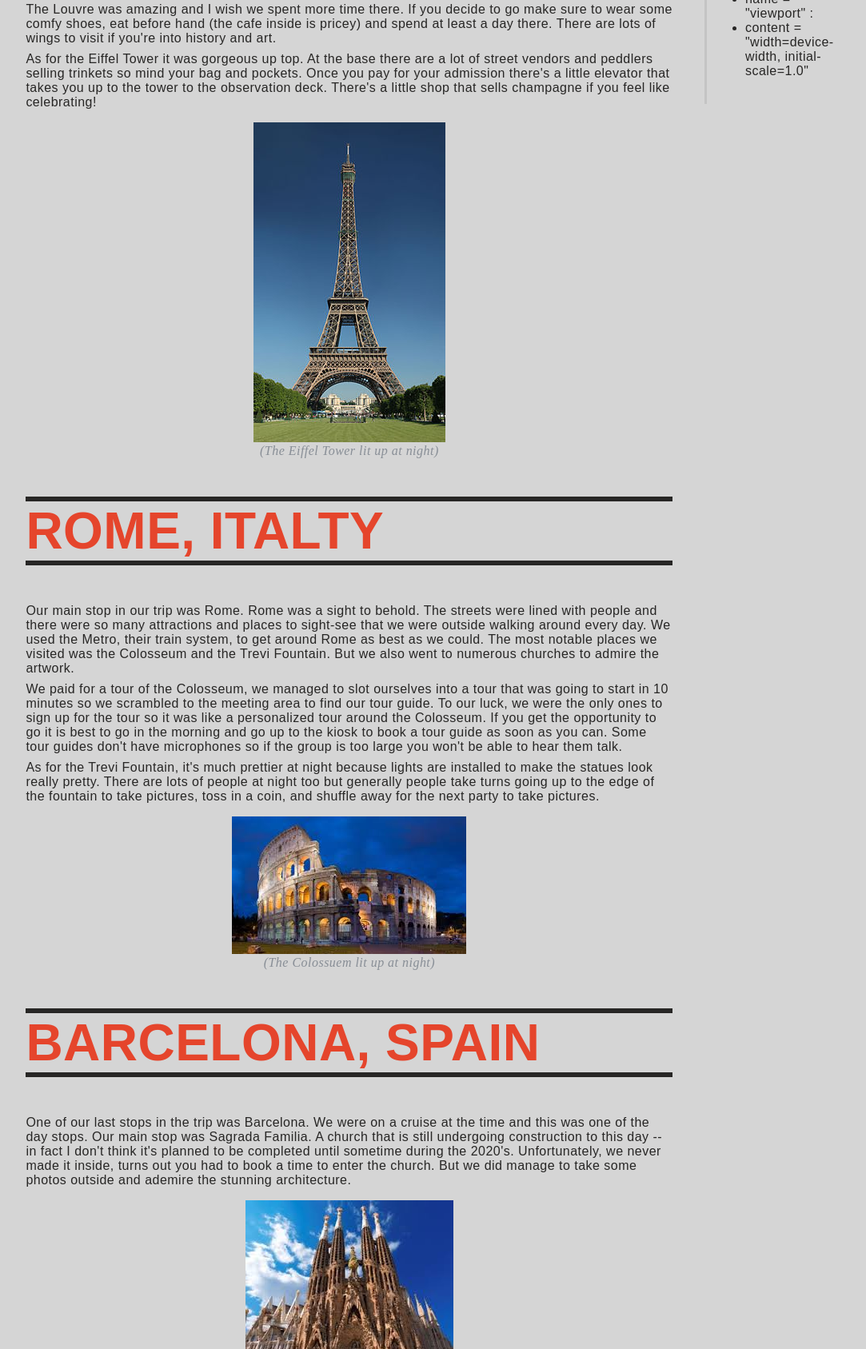
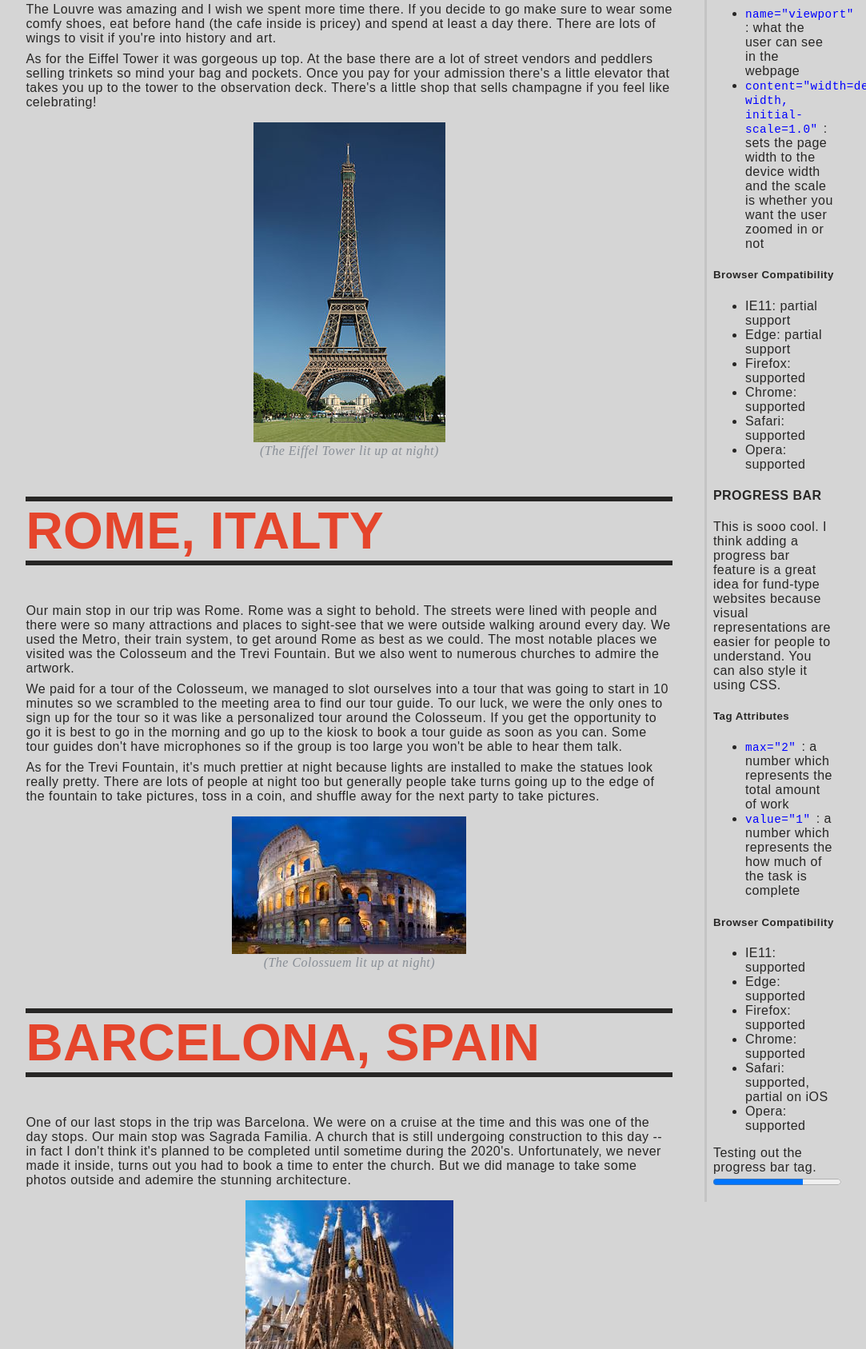
Before and after one commit to Pharakture/comp1950, a plain HTML site: page pg/europe.html in a window 1280 px wide. Shown: the part 846-2533 px from the top of the page at 80% size, without its empty margins (102-1185 px from the left). Drawn offline with Linux system fonts and the light colour scheme.

Commit message:
whoops forgot to commit these, comment same as last

```diff
--- a/css/style.css
+++ b/css/style.css
@@ -118,6 +118,13 @@ section {
 	font-size: 0.90em;
 }
 
+.code {
+	font-family: monospace;
+	color: blue;
+	font-size: 110%;
+	padding-right: 0.5em;
+}
+
 .clear {
 	float: none;
 	clear: both;
@@ -152,11 +159,15 @@ section {
 }
 
 .sidebar h3 {
-	color: #e88d7f;
+	color: #f77f6c;
 	font-size: 2em;
 	border-top: 6px solid #c4c4c4;
 	border-bottom: 6px solid #c4c4c4;
-	border-color: faf3e6;
+	border-color: #efefef;
+}
+
+.sidebar h4 {
+	text-transform: uppercase;
 }
 
 
--- a/pg/europe.html
+++ b/pg/europe.html
@@ -11,6 +11,10 @@
 	<link rel="stylesheet" href="/css/material-scrolltop.css">
 
 	<script src="/js/jquery-3.2.1.min.js"></script>
+
+	<!--[if lt IE 9]>
+	<script src="bower_components/html5shiv/dist/html5shiv.js"></script>
+	<![endif]-->
 
 	<title>kae: wentToEurope</title>
 </head>
@@ -109,13 +113,47 @@
 				<h3>New HTML 5 Content</h3>
 				<aside>
 					<h4>Setting Viewport</h4>
-					<p>I thought this was interesting but there's a new meta tag which gives the browser instructions on the page dimensions and scaling which will depend whether the user opened your webpage on their computer, tablet, or a mobile device. </p>
+					<p>I thought this was interesting but there's a new meta tag which gives the browser instructions on the page dimensions and scaling which will depend whether the user opened your webpage on their computer, tablet, or a mobile device.</p>
 
 					<h5>Tag Attributes</h5>
 					<ul>
-						<li><span class="code">name = "viewport" </span>: </li>
-						<li><span class="code">content = "width=device-width, initial-scale=1.0"</span></li>
+						<li><span class="code">name="viewport" </span>: what the user can see in the webpage</li>
+						<li><span class="code">content="width=device-width, initial-scale=1.0"</span>: sets the page width to the device width and the scale is whether you want the user zoomed in or not</li>
 					</ul>
+
+					<h5>Browser Compatibility</h5>
+					<ul>
+						<li>IE11: partial support</li>
+						<li>Edge: partial support</li>
+						<li>Firefox: supported</li>
+						<li>Chrome: supported</li>
+						<li>Safari: supported</li>
+						<li>Opera: supported</li>
+					</ul>
+				</aside>
+
+				<aside>
+					<h4>Progress Bar</h4>
+					<p>This is sooo cool. I think adding a progress bar feature is a great idea for fund-type websites because visual representations are easier for people to understand. You can also style it using CSS.</p>
+
+					<h5>Tag Attributes</h5>
+					<ul>
+						<li><span class="code">max="2"</span>: a number which represents the total amount of work</li>
+						<li><span class="code">value="1"</span>: a number which represents the how much of the task is complete</li>
+					</ul>
+
+					<h5>Browser Compatibility</h5>
+					<ul>
+						<li>IE11: supported</li>
+						<li>Edge: supported</li>
+						<li>Firefox: supported</li>
+						<li>Chrome: supported</li>
+						<li>Safari: supported, partial on iOS</li>
+						<li>Opera: supported</li>
+					</ul>
+
+					<span>Testing out the progress bar tag.</span>
+					<progress value="70" max="100"></progress>
 				</aside>
 			</section>
 		</div>
@@ -129,7 +167,6 @@
 	<script>
 		$('body').materialScrollTop();
 	</script>
-
 </body>
 
 </html>
```
Also changed, not shown: index.html (+1 -1 lines).
